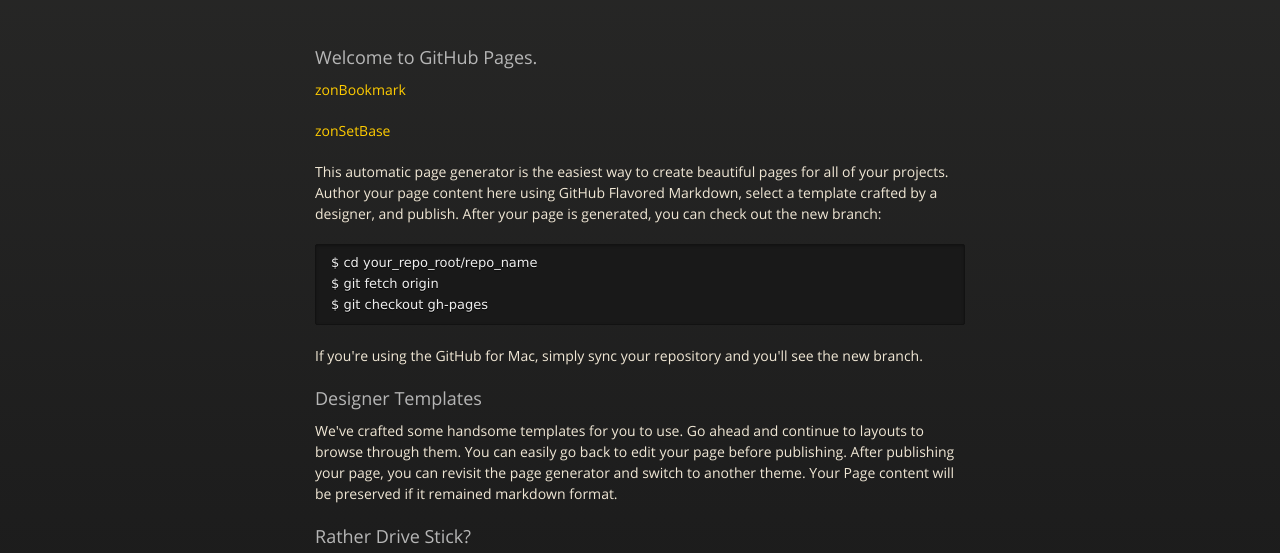
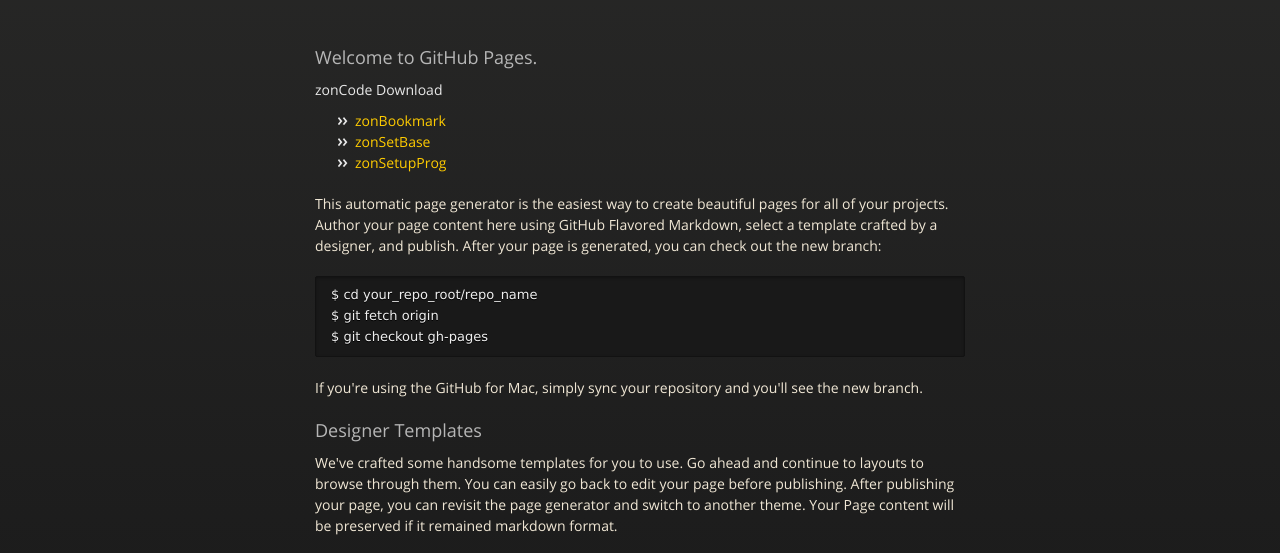
Before and after one commit to zonsaja/zonsaja.github.io, a plain HTML site: page index.html in a window 1280 px wide. Shown: the part 226-779 px from the top of the page. Drawn offline with nearby package versions, Linux system fonts and the light colour scheme.

Commit message:
Update index.html (Added zonSetupProg 2025-07-04)

```diff
--- a/index.html
+++ b/index.html
@@ -38,9 +38,13 @@
         <h3>
 <a name="welcome-to-github-pages" class="anchor" href="#welcome-to-github-pages"><span class="octicon octicon-link"></span></a>Welcome to GitHub Pages.</h3>
 
-<p><a href="https://drive.google.com/drive/folders/0B6WlTvXSFbZ_R2dNcXliSTlwQ1k" target="_blank">zonBookmark</a></p>
+        <h4>zonCode Download</h4>
 
-<p><a href="https://drive.google.com/drive/folders/1iQS6pWZQG4QCW_CFBtVsbZ9RKsFn1LZE" target="_blank">zonSetBase</a></p>
+        <ul>
+          <li><a href="https://drive.google.com/drive/folders/0B6WlTvXSFbZ_R2dNcXliSTlwQ1k" target="_blank">zonBookmark</a></li>
+          <li><a href="https://drive.google.com/drive/folders/1iQS6pWZQG4QCW_CFBtVsbZ9RKsFn1LZE" target="_blank">zonSetBase</a></li>
+          <li><a href="https://drive.google.com/drive/folders/1SG97NTNhEf4wrV7F0ePjsixJfG8YCzmM" target="_blank">zonSetupProg</a></li>
+        </ul>
 
 <p>This automatic page generator is the easiest way to create beautiful pages for all of your projects. Author your page content here using GitHub Flavored Markdown, select a template crafted by a designer, and publish. After your page is generated, you can check out the new branch:</p>
 <pre><code>$ cd your_repo_root/repo_name
```
